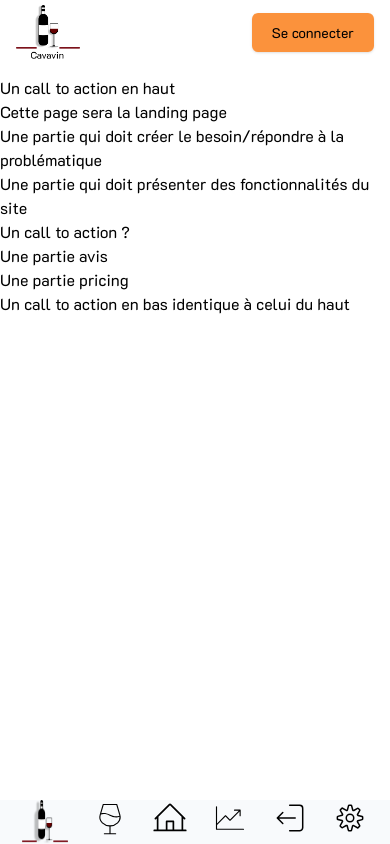
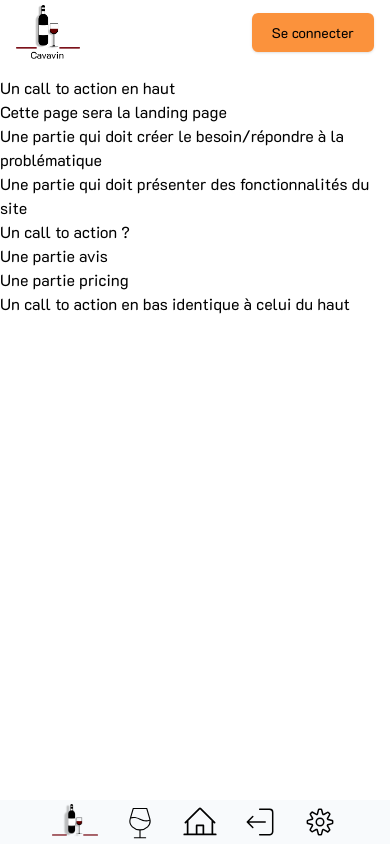
Before and after one commit to guillaume-pages/WineNot, a Next.js app: page / in a window 390 px wide. Built offline with nearby package versions, Linux system fonts and the light colour scheme.

Commit message:
comment dashboard

```diff
--- a/app/ui/navbar/navbar-mobile.tsx
+++ b/app/ui/navbar/navbar-mobile.tsx
@@ -1,35 +1,37 @@
 'use client';
-import Image from "next/image";
-import Link from "next/link";
+import Image from 'next/image';
+import Link from 'next/link';
 
-import { PiWineThin } from "react-icons/pi";
-import { PiHouseLineLight } from "react-icons/pi";
-import { PiChartLineUpThin } from "react-icons/pi";
-import { CiLogin } from "react-icons/ci";
-import { CiLogout } from "react-icons/ci";
-import { CiSettings } from "react-icons/ci";
-import LogoPetit from '@/app/logo-petit.png'
+import { PiWineThin } from 'react-icons/pi';
+import { PiHouseLineLight } from 'react-icons/pi';
+import { PiChartLineUpThin } from 'react-icons/pi';
+import { CiLogin } from 'react-icons/ci';
+import { CiLogout } from 'react-icons/ci';
+import { CiSettings } from 'react-icons/ci';
+import LogoPetit from '@/app/logo-petit.png';
 
 export default function NavbarMobile() {
   const isConnected = true;
   return (
     <>
-      <div className="md:hidden flex w-full h-11 space-x-6 justify-center fixed bottom-0 bg-slate-50">
-        <Image src={LogoPetit} height={36} width={46} alt="Compagny logo" />
+      <div className="fixed bottom-0 flex h-11 w-full justify-center space-x-6 py-1 bg-slate-50 md:hidden">
+        <Link href="/">
+          <Image src={LogoPetit} height={36} width={46} alt="Compagny logo" />
+        </Link>
         <Link href="/cellar">
           <PiWineThin size={36} />
         </Link>
         <Link href="/feed">
           <PiHouseLineLight size={36} />
         </Link>
-        <Link href="/dashboard">
+        {/* <Link href="/dashboard">
           <PiChartLineUpThin size={36} />
-        </Link>
+        </Link> */}
         {isConnected ? <CiLogout size={36} /> : <CiLogin size={36} />}
         <Link href="#">
           <CiSettings size={36} />
         </Link>
       </div>
     </>
-  )
+  );
 }
--- a/app/ui/navbar/navbar.tsx
+++ b/app/ui/navbar/navbar.tsx
@@ -35,16 +35,14 @@ export default function Navbar() {
           <nav aria-label="Global" className="hidden md:flex">
             <ul className="flex items-center gap-6 text-sm">
               <li>
+                <Link className="text-gray-500 transition hover:text-gray-500/75" href="/feed"> ACCUEIL </Link>
+              </li>
+              <li>
                 <Link className="text-gray-500 transition hover:text-gray-500/75" href="/cellar">MA CAVE</Link>
               </li>
-
-              <li>
-                <Link className="text-gray-500 transition hover:text-gray-500/75" href="/feed"> ACCUEIL </Link>
-              </li>
-
-              <li>
+              {/* <li>
                 <Link className="text-gray-500 transition hover:text-gray-500/75" href="/dashboard">TABLEAU DE BORD</Link>
-              </li>
+              </li> */}
             </ul>
           </nav>
 
```
